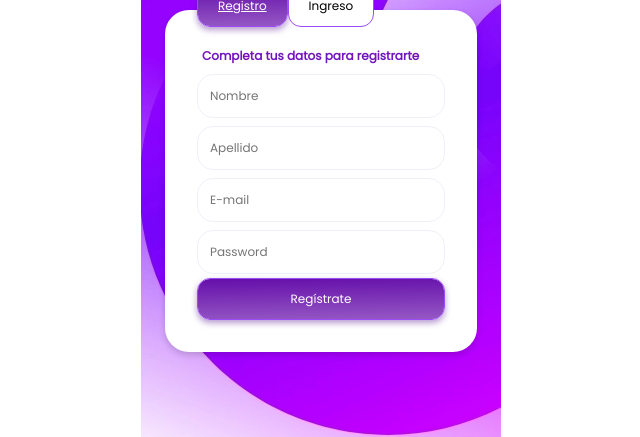
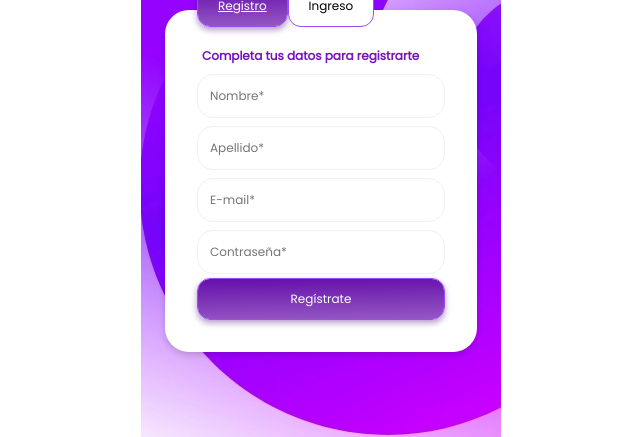
Before and after one commit to napandalesr/tes_omni_pro, a React (Create React App) app: page / in a window 1280 px wide. Both pictures are taken after a click on the button "Registro". Shown: the part 313-750 px from the top of the page, without its empty margins (319-959 px from the left). Built offline with nearby package versions, Linux system fonts and the light colour scheme.

Commit message:
feat: feature/validations-forms se realizan las validaciones de campos obligatorios

```diff
--- a/package.json
+++ b/package.json
@@ -9,6 +9,7 @@
     "cra-template": "1.2.0",
     "react": "^18.2.0",
     "react-dom": "^18.2.0",
+    "react-hook-form": "^7.43.0",
     "react-scripts": "5.0.1",
     "react-scripts-less": "^5.0.4",
     "typescript": "^4.9.5",
--- a/src/Representation/Components/Input/index.tsx
+++ b/src/Representation/Components/Input/index.tsx
@@ -1,12 +1,24 @@
 import React from "react";
+
+import "./styles.less";
 
 interface props {
   type: string
   placeholder: string
+  eventValidate?: any
+  name: string
+  errors?: any
+  alias: string
 }
 
-const Input: React.FC<props> = ({ type, placeholder }) => {
-  return <input type={type} placeholder={placeholder} />;
+const Input: React.FC<props> = ({ type, placeholder, eventValidate, name, errors, alias }) => {
+  return <>
+  <input
+  type={type}
+  placeholder={placeholder}
+  {...eventValidate} className={errors[name] ? "inputError" : ""}/>
+  {errors[name] && <p className="text-error">El Campo {alias} es requerido.</p>}
+  </>;
 };
 
 export default Input;
--- /dev/null
+++ b/src/Representation/Components/Input/styles.less
@@ -0,0 +1,10 @@
+@import "../../styles/_colors.less";
+
+.inputError {
+  border: 1px solid @color-error !important;
+}
+
+.text-error {
+  color: @color-error;
+  margin: 0;
+}
--- a/src/Representation/Containers/FormLogin/index.tsx
+++ b/src/Representation/Containers/FormLogin/index.tsx
@@ -1,4 +1,6 @@
 import React from "react";
+import { useForm } from 'react-hook-form';
+
 import Button from "../../Components/Button";
 import Input from "../../Components/Input";
 import { classCss } from "../../styles";
@@ -9,23 +11,47 @@ const FormLogin: React.FC = () => {
     document.body.classList.add('bg1');
   });
 
+  const {
+    register,
+    handleSubmit,
+    formState: { errors }
+  } = useForm();
+
   const handler = (): void => {
     console.log("Registro");
   };
 
   return <>
   <p className="containerLogin__title">Ingresa con tus datos</p>
-  <form>
-    <Input type="text" placeholder="Email o nombre de usuario"/>
-    <Input type="text" placeholder="Ingresa contraseña"/>
+  <form onSubmit={handleSubmit((data) => { console.log(data); })}>
+    <Input
+      type="text"
+      placeholder="Email o nombre de usuario"
+      eventValidate={{ ...register('email', { required: true }) }}
+      name="email"
+      errors={errors}
+      alias="Email o nombre de usuario"/>
+    <Input
+      type="text"
+      placeholder="Ingresa contraseña"
+      eventValidate={{ ...register('password', { required: true }) }}
+      name="password"
+      errors={errors}
+      alias="Contraseña"/>
     <span className="containerLogin__newsletter">
-      <Input type="radio" placeholder=""/>
+      <Input
+        type="radio"
+        placeholder=""
+        eventValidate={{ ...register('radio') }}
+        name="subscribe"
+        errors={errors}
+        alias=""/>
       <span className="containerLogin__newsletter__text">Suscríbete al newsletter</span>
     </span>
     <Button
-    event={handler}
-    text="Ingresa"
-    clase={classCss.primary + " full"}/>
+      event={handler}
+      text="Ingresa"
+      clase={classCss.primary + " full"}/>
   </form>
   <span className="containerLogin__text">¿Olvidaste tu contraseña?</span>
   </>;
--- a/src/Representation/Containers/FormRegister/index.tsx
+++ b/src/Representation/Containers/FormRegister/index.tsx
@@ -1,4 +1,5 @@
 import React from "react";
+import { useForm } from "react-hook-form";
 import Button from "../../Components/Button";
 import Input from "../../Components/Input";
 import { classCss } from "../../styles";
@@ -8,21 +9,49 @@ const FormRegister: React.FC = () => {
     document.body.classList.remove("bg1");
     document.body.classList.add('bg2');
   });
+  const {
+    register,
+    handleSubmit,
+    formState: { errors }
+  } = useForm();
 
   const handler = (): void => {
     console.log("Registro2");
   };
   return <>
   <p className="containerLogin__title">Completa tus datos para registrarte</p>
-  <form>
-    <Input type="text" placeholder="Nombre"/>
-    <Input type="text" placeholder="Apellido"/>
-    <Input type="text" placeholder="E-mail"/>
-    <Input type="password" placeholder="Password"/>
+  <form onSubmit={handleSubmit((data) => { console.log(data); })}>
+    <Input
+      type="text"
+      placeholder="Nombre*"
+      eventValidate={{ ...register('name', { required: true }) }}
+      errors={errors} name="name"
+      alias="Nombre"/>
+    <Input
+      type="text"
+      placeholder="Apellido*"
+      name="lastName"
+      eventValidate={{ ...register('lastName', { required: true }) }}
+      errors={errors}
+    alias="Apellido*"/>
+    <Input
+      type="text"
+      placeholder="E-mail*"
+      name="email"
+      eventValidate={{ ...register('email', { required: true }) }}
+      errors={errors}
+      alias="E-mail"/>
+    <Input
+      type="password"
+      placeholder="Contraseña*"
+      name="password"
+      eventValidate={{ ...register('password', { required: true }) }}
+      errors={errors}
+      alias="Contraseña"/>
     <Button
-    event={handler}
-    text="Regístrate"
-    clase={classCss.primary + " full"}/>
+      event={handler}
+      text="Regístrate"
+      clase={classCss.primary + " full"}/>
   </form>
   </>;
 };
--- a/src/Representation/styles/_colors.less
+++ b/src/Representation/styles/_colors.less
@@ -9,3 +9,5 @@
 @shadow-secundary: #00000029;
 
 @color-input: #9F9F9F;
+
+@color-error: #FF006C;
```
Also changed, not shown: 1 other file (tests, documents, lock files or other folders).
